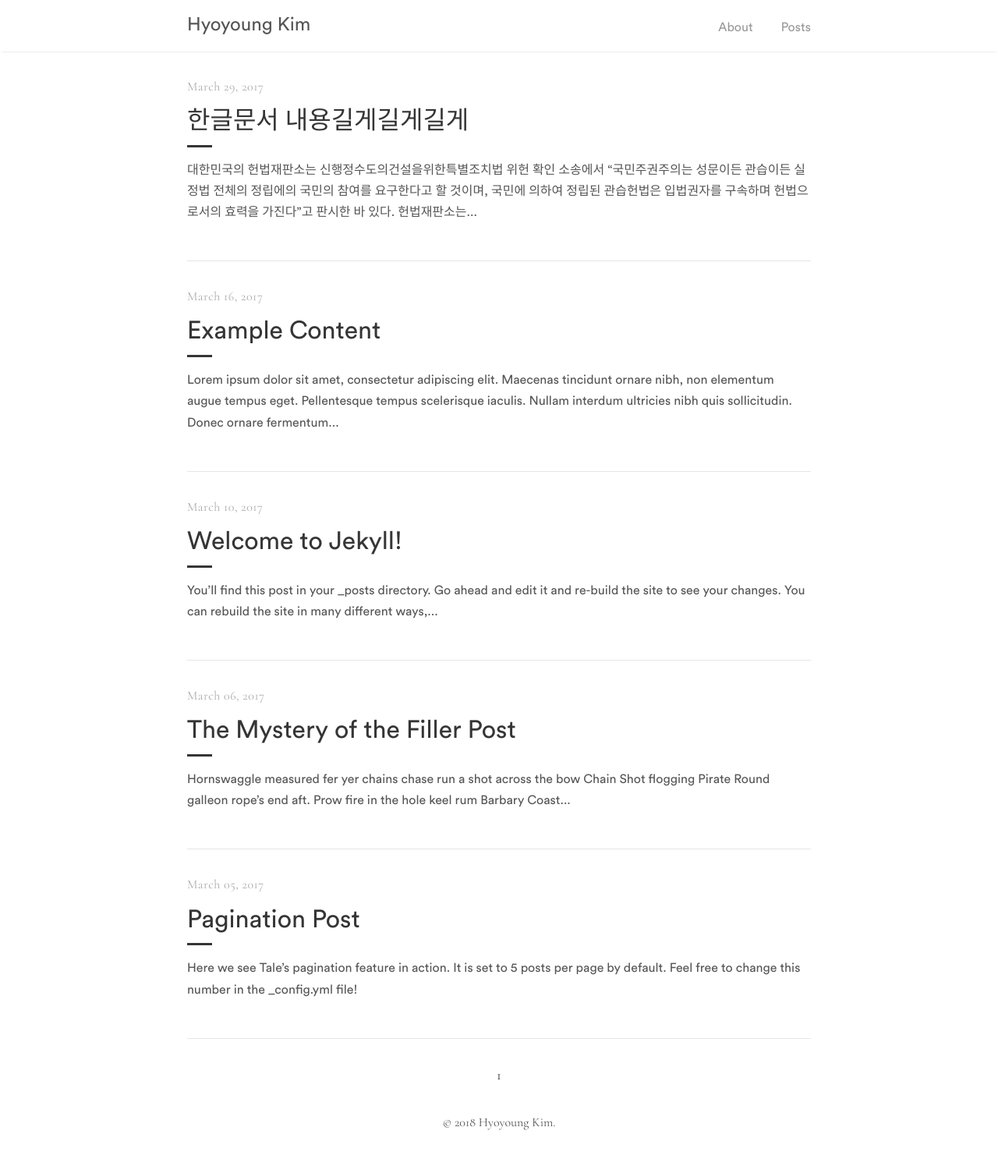
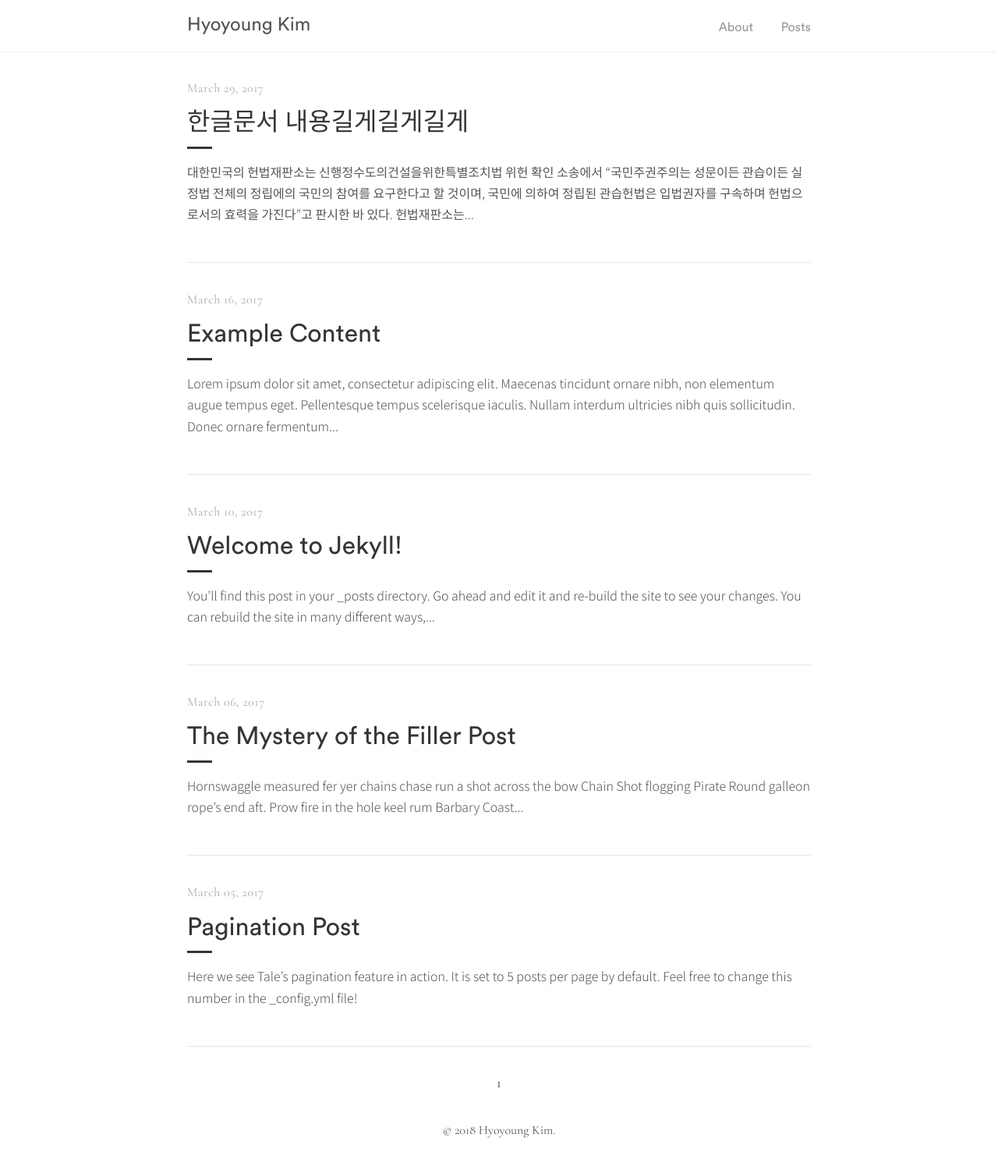
Before and after one commit to hyngkm/hyngkm.github.io, a Jekyll site: the page built from index.html, in a window 1280 px wide. Shown: the whole page at 78% size. Built offline with Jekyll 4.4.1, drawn with Linux system fonts in a browser that asks for light colours; some web fonts are replaced; the list of posts is cut into pages by our own code.

Commit message:
Update _variables.scss

```diff
--- a/_sass/tale/_variables.scss
+++ b/_sass/tale/_variables.scss
@@ -11,7 +11,7 @@ $shadow-color: rgba(0, 0, 0, .2);
 $code-color: #bf616a;
 
 // Fonts
-$serif-primary: 'CircularStd-Book', 'Noto Sans KR', sans-serif;
+$serif-primary: 'Noto Sans KR', sans-serif;
 $serif-secondary: 'Cormorant Garamond', serif;
 $sans-serif: 'CircularStd-Book', sans-serif;
 $monospaced: 'Roboto Mono', monospace;
```
